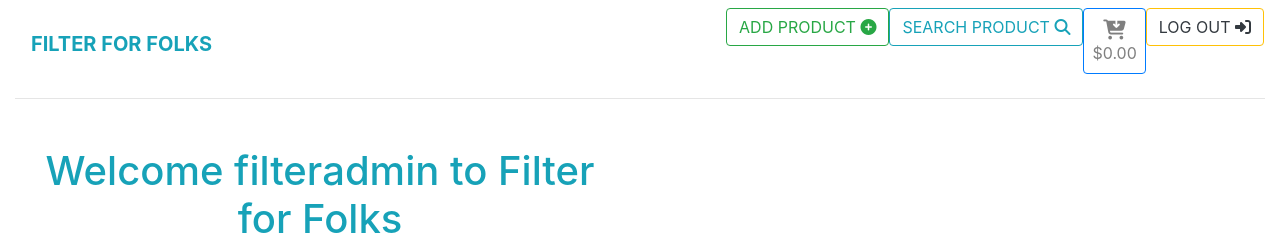
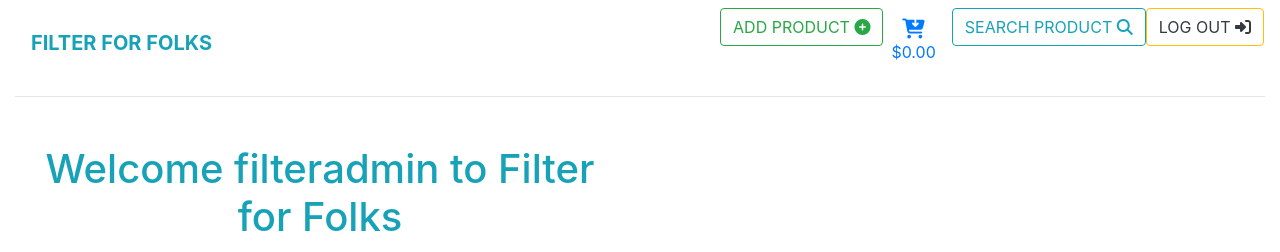
Before and after one commit to GustavFluur/filterfolk, a Django app: page /cart/ in a window 1280 px wide. Shown: the top 252 px of the page. Run offline with Django 3.2, Linux system fonts and the light colour scheme; a user stored in the database is signed in; some libraries are stand-ins or nearby versions.

Commit message:
Last commit

```diff
--- a/core/templates/core/base.html
+++ b/core/templates/core/base.html
@@ -27,9 +27,9 @@
                         <li class="navbar-item"><a href="{% url 'product:add_new_product' %}" class="btn btn-outline-success text-uppercase">Add Product <i class="fas fa-plus-circle"></i></a></li>
                     {% endif %}
                     {% if request.user.is_authenticated %}
-                        <li class="navbar-item"><a href="{% url 'product:search' %}" class="btn btn-outline-info text-uppercase">Search Product <i class="fas fa-search"></i></a></li>
-                        <li class="navbar-item">
-                            <a href="{% url 'view_cart' %}" class=" btn btn-outline-primary text-uppercase {% if grand_total %}text-info font-weight-bold{% else %}text-black{% endif %} nav-link">
+
+                        <li class="list-inline-item">
+                            <a href="{% url 'view_cart' %}" class="{% if grand_total %}text-primary font-weight-bold{% else %}text-primary{% endif %} nav-link">
                                 <div class="text-center">
                                     <div><i class="fas fa-cart-arrow-down fa-lg"></i></div>
                                     <p class="my-0">
@@ -42,6 +42,8 @@
                                 </div>
                             </a>
                         </li>
+                        <li class="navbar-item"><a href="{% url 'product:search' %}" class="btn btn-outline-info text-uppercase">Search Product <i class="fas fa-search"></i></a></li>
+
                         <li class="navbar-item"><a href="{% url 'account_logout' %}" class="btn btn-outline-warning text-dark text-uppercase">Log Out <i class="fas fa-sign-in-alt"></i></a></li>
 
                     {% else %}
```
Also changed, not shown: db.sqlite3.
